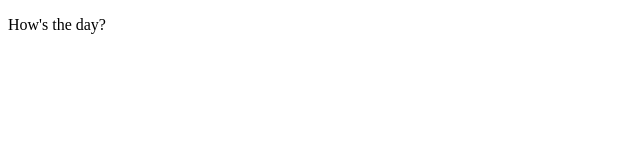
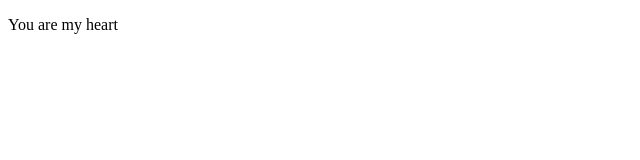
Before and after one commit to RaTRFlash/PJ2, a plain HTML site: page index.html in a window 1280 px wide. Shown: the full height of the page, 0-640 px from the left. Drawn offline with Linux system fonts and the light colour scheme.

Commit message:
dev updated

```diff
--- a/index.html
+++ b/index.html
@@ -7,6 +7,6 @@
     <title>Document</title>
 </head>
 <body>
-    <p>How's the day?</p>
+    <p>You are my heart</p>
 </body>
 </html>
```
